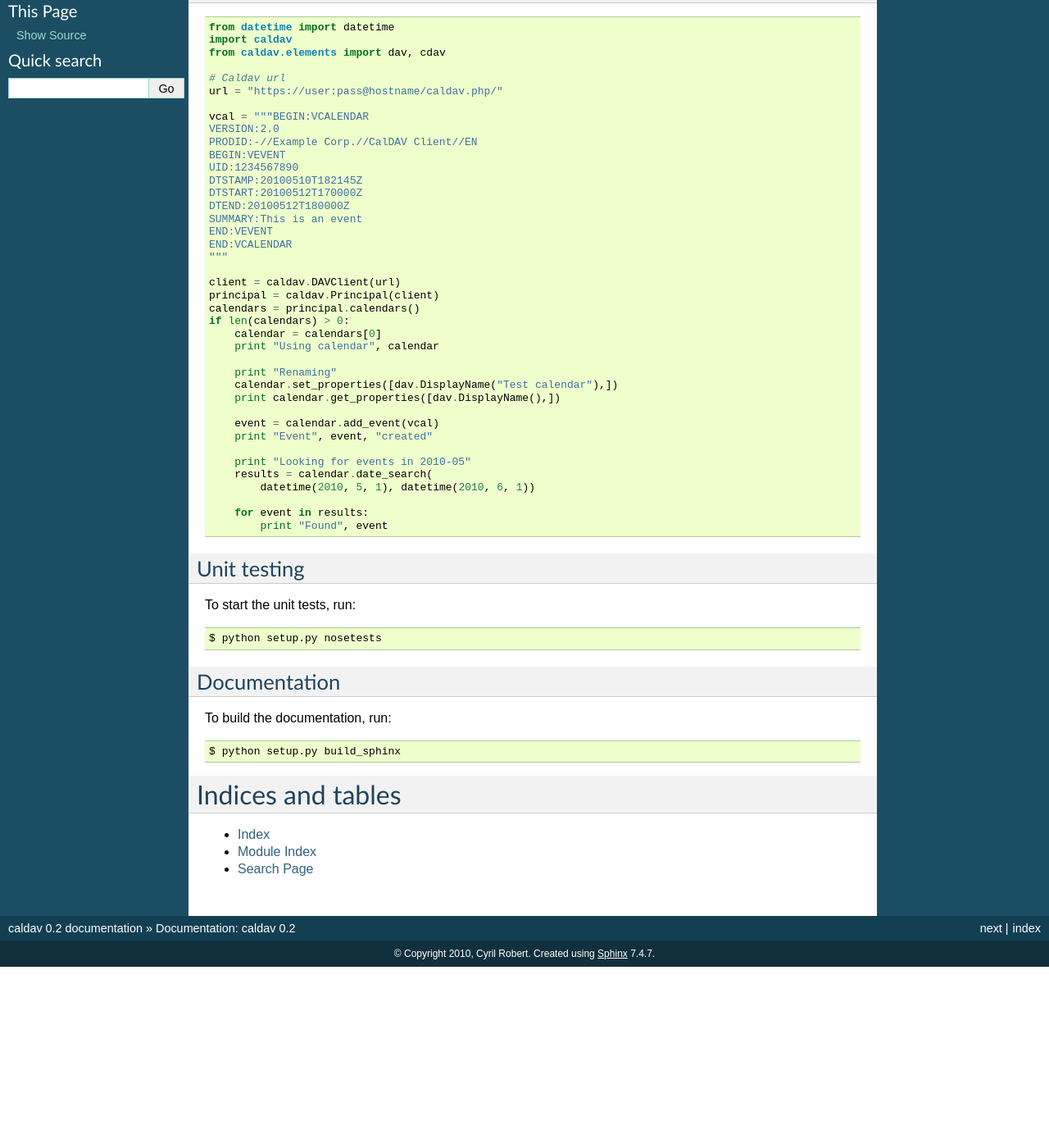
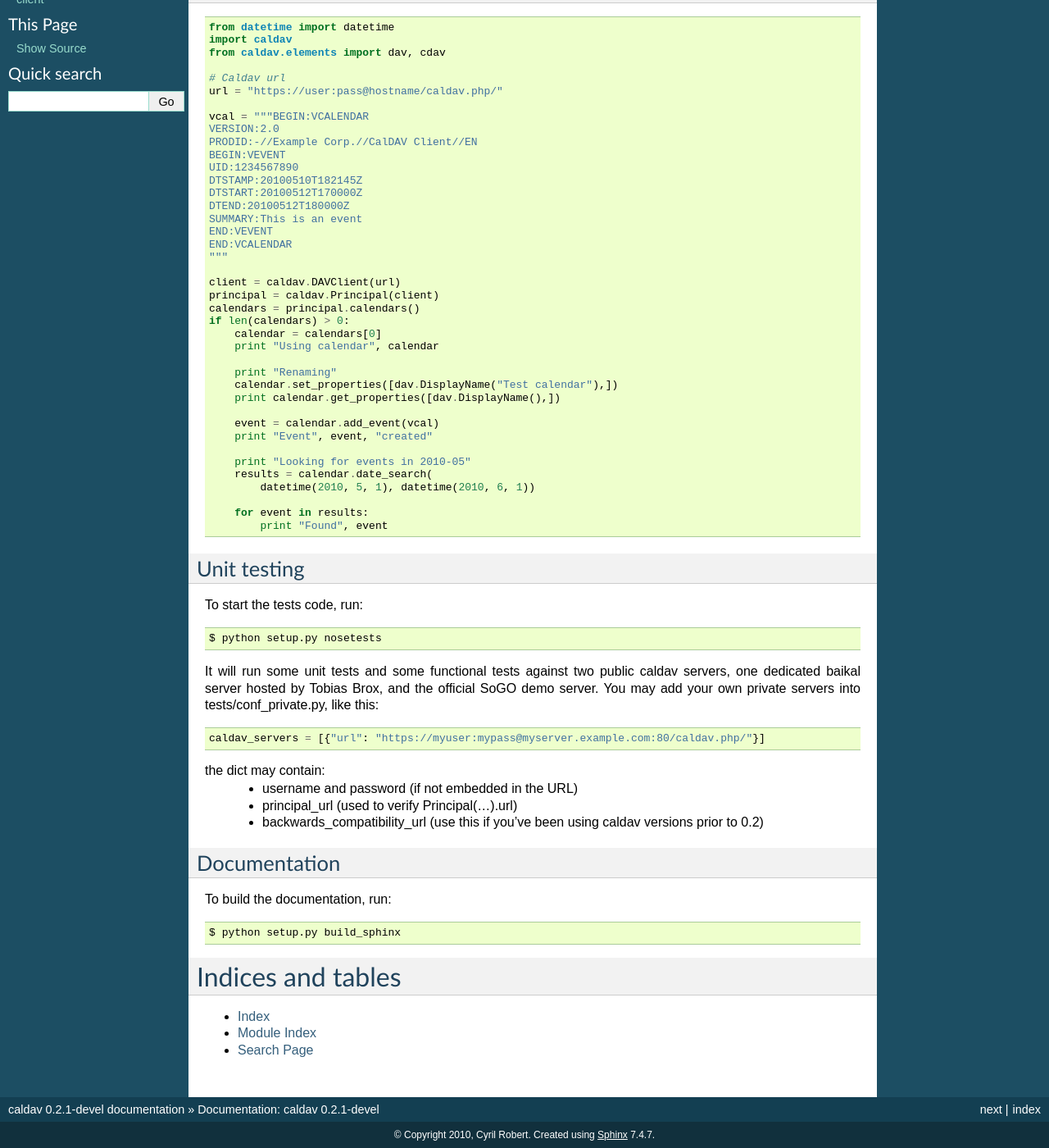
Before and after one commit to nylas/caldav, a Sphinx documentation site: the page built from docs/source/index.rst, in a window 1280 px wide and 1400 px high, scrolled down 248 px. Shown: the whole window at 82% size. Built offline with Sphinx 7.4.7, drawn with Linux system fonts in a browser that asks for light colours; before the commit the page ends 1427 px from its top, so only the background shows below that; some of the changed text lies outside the part shown.

Commit message:
only doc changes and more test code, plus version bump

```diff
--- a/docs/source/index.rst
+++ b/docs/source/index.rst
@@ -66,11 +66,25 @@ Quickstart
 Unit testing
 ------------
 
-To start the unit tests, run:
+To start the tests code, run:
 
 .. code-block:: bash
 
   $ python setup.py nosetests
+
+It will run some unit tests and some functional tests against two
+public caldav servers, one dedicated baikal server hosted by Tobias
+Brox, and the official SoGO demo server.  You may add your own private
+servers into tests/conf_private.py, like this:
+
+.. code-block:: python
+
+  caldav_servers = [{"url": "https://myuser:mypass@myserver.example.com:80/caldav.php/"}]
+
+the dict may contain:
+ * username and password (if not embedded in the URL)
+ * principal_url (used to verify Principal(...).url)
+ * backwards_compatibility_url (use this if you've been using caldav versions prior to 0.2)
 
 
 Documentation
--- a/setup.py
+++ b/setup.py
@@ -1,7 +1,7 @@
 # -*- encoding: utf-8 -*-
 from setuptools import setup, find_packages
 
-version = '0.2'
+version = '0.2.1-devel'
 
 if __name__ == '__main__':
     setup(
```
Also changed, not shown: 3 other files.
